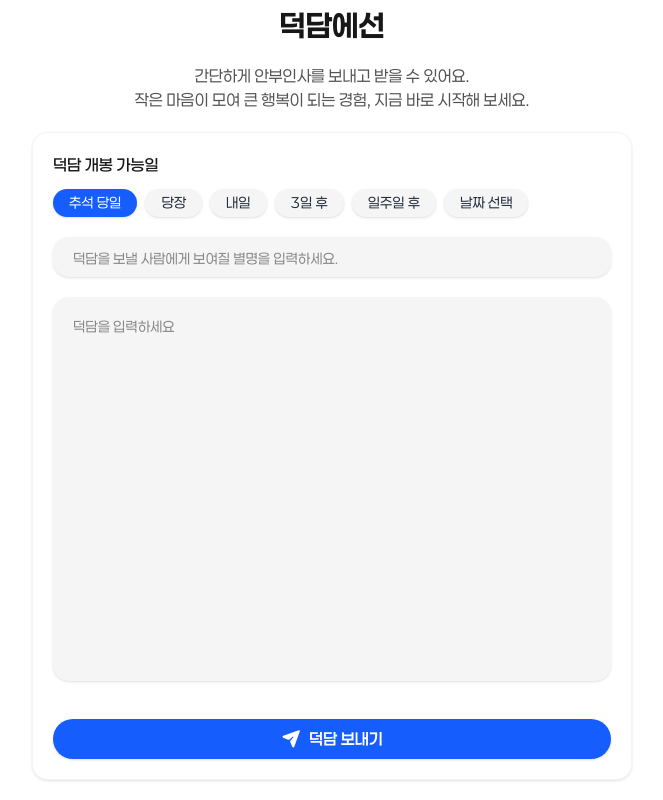
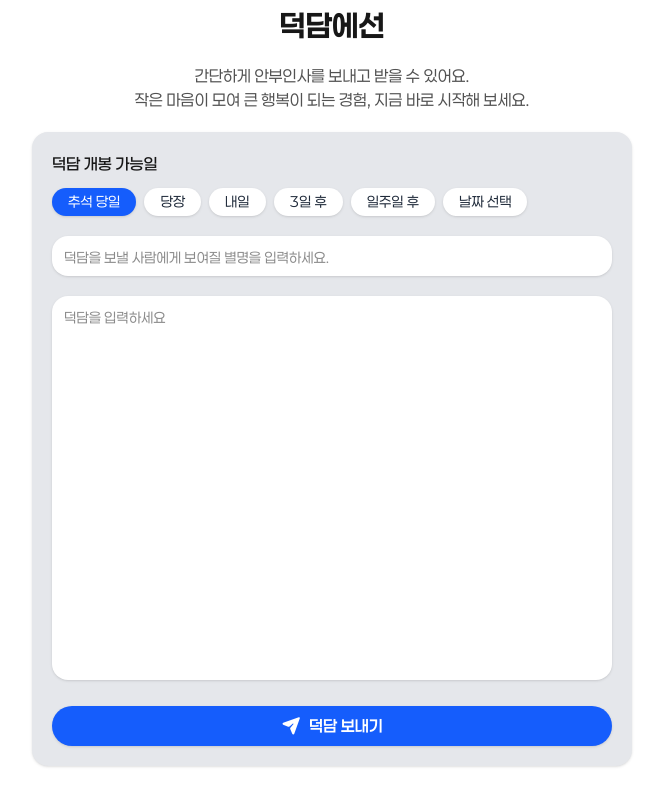
Before and after one commit to pvvng/deokdam, a Next.js app: page / in a window 1280 px wide. Shown: the part 1708-2508 px from the top of the page, without its empty margins (308-971 px from the left). Built offline with nearby package versions, Linux system fonts and the light colour scheme.

Commit message:
design: form 디자인 수정

```diff
--- a/app/d/[id]/page.tsx
+++ b/app/d/[id]/page.tsx
@@ -41,7 +41,7 @@ export default async function DeokdamDetailPage({
   if (!isAuthorized) return unauthorized();
 
   return (
-    <div className="space-y-10">
+    <div className="space-y-15">
       <DeokdamCard
         key={deokdam.id}
         nickname={deokdam.nickname}
@@ -56,7 +56,7 @@ export default async function DeokdamDetailPage({
       </DeokdamCard>
 
       <Suspense fallback={<CommentsLoading />}>
-        <Comments deokdamId={deokdam.id} />
+        <Comments deokdamId={deokdam.id} deokdamUserId={deokdam.userId} />
       </Suspense>
 
       <CommentForm deokdamId={deokdam.id} />
@@ -66,9 +66,10 @@ export default async function DeokdamDetailPage({
 
 interface CommentsProps {
   deokdamId: string;
+  deokdamUserId: string;
 }
 
-async function Comments({ deokdamId }: CommentsProps) {
+async function Comments({ deokdamId, deokdamUserId }: CommentsProps) {
   const comments = await getComments({ deokdamId });
 
   return (
@@ -83,6 +84,7 @@ async function Comments({ deokdamId }: CommentsProps) {
             nickname={comment.nickname}
             createdAt={formatDateKorean(new Date(comment.createdAt))}
             payload={comment.payload}
+            isAuthor={deokdamUserId === comment.userId}
           />
         ))
       )}
--- a/components/Card/Comment.tsx
+++ b/components/Card/Comment.tsx
@@ -9,18 +9,22 @@ interface CommentCardProps {
   nickname: string;
   createdAt: string;
   payload: string;
+  isAuthor: boolean;
 }
+
 export default function CommentCard({
   nickname,
   createdAt,
   payload,
+  isAuthor,
 }: CommentCardProps) {
   return (
     <div className="w-full space-y-3 min-h-30 p-5 rounded-2xl border border-neutral-100 shadow">
-      <div>
+      <div className="flex gap-1 items-center">
         <Nickname nickname={nickname} />
-        <TimeStamp timeColor="gray" highlight time={createdAt} label="작성" />
+        {isAuthor && <span className="text-xs text-blue-600">덕담 주인</span>}
       </div>
+      <TimeStamp timeColor="gray" highlight time={createdAt} label="작성" />
       <DashedHorizon />
       <ExpandablePayload canShow payload={payload} />
     </div>
--- a/components/DatePicker/index.tsx
+++ b/components/DatePicker/index.tsx
@@ -33,9 +33,7 @@ export default function DatePicker({ value, onChange }: DatePickerProps) {
       <button
         type="button"
         className={`px-4 py-1 rounded-full shadow text-sm cursor-pointer ${
-          value !== null
-            ? "bg-blue-600 text-white"
-            : "bg-neutral-100 text-gray-800"
+          value !== null ? "bg-blue-600 text-white" : "bg-white text-gray-800"
         }`}
         onClick={() => setOpen((prev) => !prev)}
       >
--- a/components/Form/Comment.tsx
+++ b/components/Form/Comment.tsx
@@ -8,7 +8,7 @@ export default function CommentForm({ deokdamId }: { deokdamId: string }) {
   const [state, action] = useActionState(postComment, null);
 
   return (
-    <form action={action} className="space-y-5">
+    <form action={action} className="space-y-5 bg-gray-200 p-5 rounded-2xl">
       <p className="text-lg font-semibold">댓글 작성하기</p>
       <input
         defaultValue={deokdamId}
--- a/components/Form/Deokdam.tsx
+++ b/components/Form/Deokdam.tsx
@@ -59,7 +59,7 @@ export default function DeokDamForm({ onActionEnd }: DeokDamFormProps) {
   return (
     <form
       onSubmit={handleSubmit}
-      className="relative space-y-5 p-5 rounded-2xl border border-neutral-100 shadow"
+      className="relative space-y-5 p-5 rounded-2xl bg-gray-200 shadow"
     >
       <div className="text-start">
         <CapsuleSelector
--- a/components/FormItems/CapsuleSelector.tsx
+++ b/components/FormItems/CapsuleSelector.tsx
@@ -20,7 +20,7 @@ export default function CapsuleSelector({
   value,
   onChange,
   renderSelector,
-  errors,
+  errors = [],
 }: CapsuleSelectorProps) {
   const handleClick = (value: string) => {
     onChange?.(value);
@@ -39,7 +39,7 @@ export default function CapsuleSelector({
             ${
               value && value === opt.value
                 ? "bg-blue-600 text-white"
-                : "bg-neutral-100 text-gray-800"
+                : "bg-white text-gray-800"
             }
           `}
           >
@@ -49,15 +49,11 @@ export default function CapsuleSelector({
         {/* option 이외의 커스텀 셀렉터 렌더 */}
         {renderSelector}
       </div>
-      {errors && (
-        <div className="space-y-1">
-          {errors.map((error) => (
-            <p key={error} className="text-sm text-red-600">
-              {error}
-            </p>
-          ))}
-        </div>
-      )}
+      {errors.map((error, index) => (
+        <p key={index} className="text-red-600 text-sm">
+          {error}
+        </p>
+      ))}
     </div>
   );
 }
--- a/components/FormItems/Input.tsx
+++ b/components/FormItems/Input.tsx
@@ -14,7 +14,7 @@ export default function Input({
     <div className="space-y-3">
       <input
         className="rounded-2xl w-full h-10 flex justify-center items-center border-none transition
-        focus:outline-none shadow px-5 bg-neutral-100 placeholder:text-sm"
+        focus:outline-none shadow px-3 bg-white placeholder:text-sm"
         name={name}
         {...rest}
       />
--- a/components/FormItems/TextArea.tsx
+++ b/components/FormItems/TextArea.tsx
@@ -7,23 +7,21 @@ interface TextAreaProps {
 
 export default function TextArea({
   name,
-  errors,
+  errors = [],
   ...rest
 }: TextAreaProps & React.TextareaHTMLAttributes<HTMLTextAreaElement>) {
   return (
     <div className="space-y-3">
       <textarea
-        className="w-full h-96 focus:outline-none bg-neutral-100 rounded-2xl resize-none p-5 shadow placeholder:text-sm"
+        className="w-full h-96 bg-white rounded-2xl resize-none p-3 shadow placeholder:text-sm focus:outline-none"
         name={name}
         {...rest}
       />
-      <div className="space-y-1">
-        {errors?.map((error) => (
-          <p key={error} className="text-sm text-red-600">
-            {error}
-          </p>
-        ))}
-      </div>
+      {errors.map((error, index) => (
+        <p key={index} className="text-red-600 text-sm">
+          {error}
+        </p>
+      ))}
     </div>
   );
 }
```
